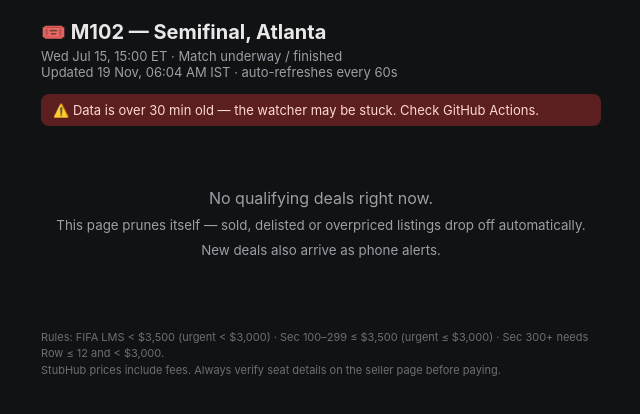
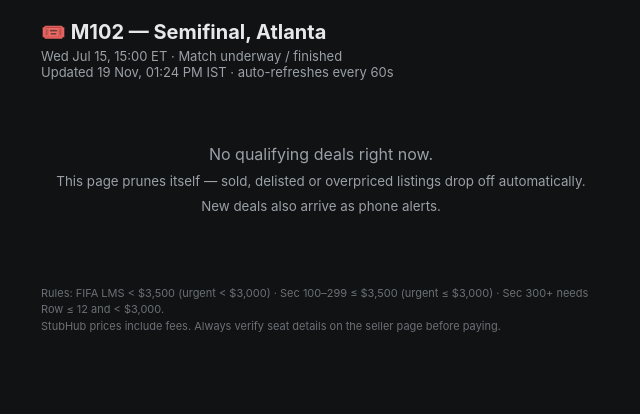
Before and after one commit to BabluMane/wc-ticket-watch, a plain HTML site: page index.html in a window 1280 px wide. Shown: the whole page, without its empty margins (319-959 px from the left). Drawn offline with Linux system fonts and the light colour scheme.

Commit message:
board 2026-11-19T07:55:23Z

```diff
--- a/index.html
+++ b/index.html
@@ -21,7 +21,7 @@
 </style></head><body>
 <h1>🎟️ M102 — Semifinal, Atlanta</h1>
 <div class="sub">Wed Jul 15, 15:00 ET · Match underway / finished<br>
-Updated 19 Nov, 06:04 AM IST · auto-refreshes every 60s</div>
+Updated 19 Nov, 01:24 PM IST · auto-refreshes every 60s</div>
 <div class="stale" id="stale">⚠️ Data is over 30 min old — the watcher may be stuck.
 Check GitHub Actions.</div>
 <div class="empty">No qualifying deals right now.<br><small>This page prunes itself — sold, delisted or overpriced listings drop off automatically. New deals also arrive as phone alerts.</small></div>
@@ -29,7 +29,7 @@ Check GitHub Actions.</div>
 (urgent ≤ $3,000) · Sec 300+ needs Row ≤ 12 and &lt; $3,000.<br>
 StubHub prices include fees. Always verify seat details on the seller page before paying.</div>
 <script>
- var gen = new Date("2026-11-19T00:34:45.367620+00:00");
+ var gen = new Date("2026-11-19T07:54:58.245172+00:00");
  if ((Date.now() - gen.getTime()) > 30*60*1000)
    document.getElementById('stale').style.display = 'block';
 </script>
--- a/state.json
+++ b/state.json
@@ -2,5 +2,5 @@
  "deals": {},
  "last_heartbeat": "2026-11-15",
  "last_fail_ping": "",
- "zero_runs": 338
+ "zero_runs": 339
 }
```
